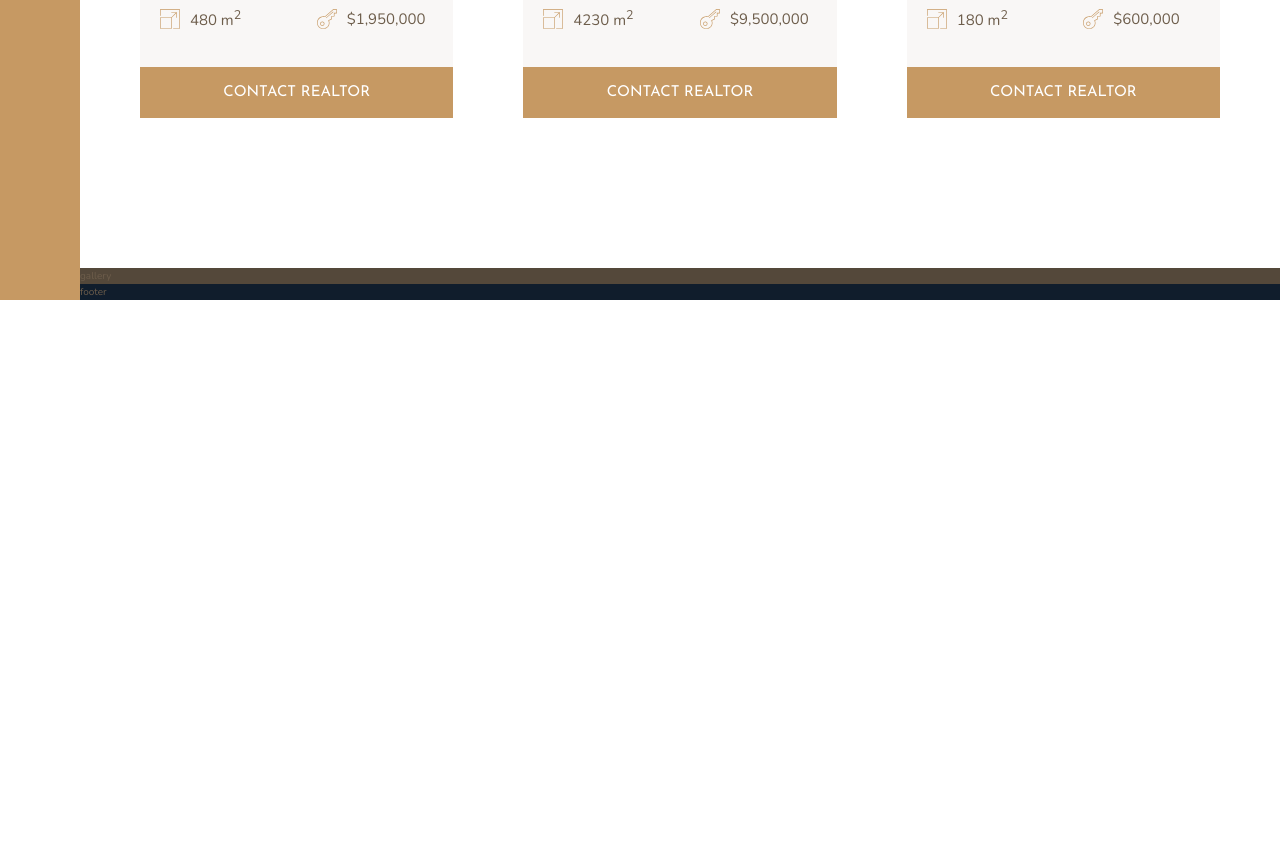
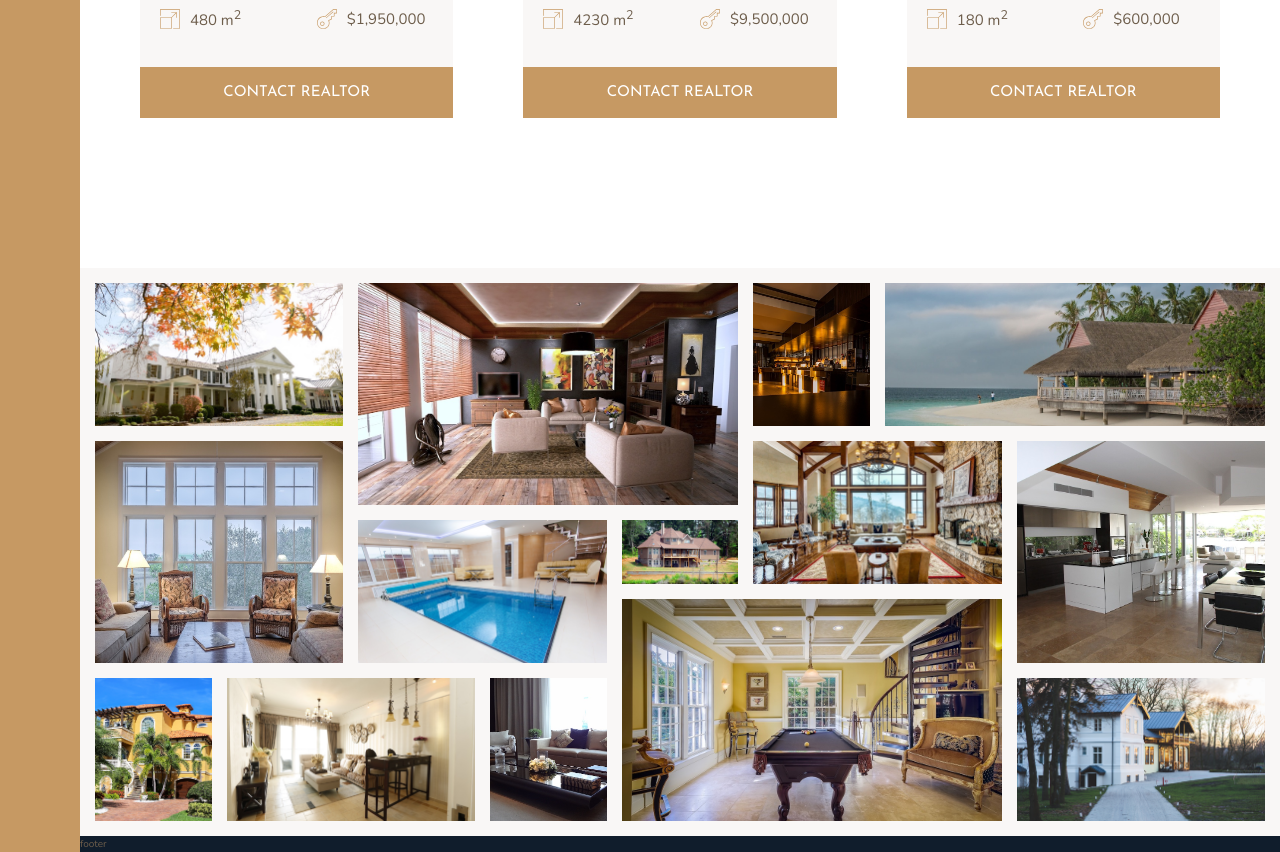
Before and after one commit to brentwhittaker/css-grid-layout-nexter, a website built with Parcel: page src/index.html in a window 1280 px wide. Shown: the part 2804-3656 px from the top of the page. Before the commit the page ends 3104 px from the top, so only its background shows below. Built offline with nearby package versions, Linux system fonts and the light colour scheme.

Commit message:
Impl gallery section markup and css

```diff
--- a/src/index.html
+++ b/src/index.html
@@ -307,7 +307,48 @@
     </div>
   </section>
   <section class="gallery">
-    gallery
+    <figure class="gallery__item gallery__item--1">
+      <img src="img/gal-1.jpeg" alt="Gallery image 1" class="gallery__img" />
+    </figure>
+    <figure class="gallery__item gallery__item--2">
+      <img src="img/gal-2.jpeg" alt="Gallery image 2" class="gallery__img" />
+    </figure>
+    <figure class="gallery__item gallery__item--3">
+      <img src="img/gal-3.jpeg" alt="Gallery image 3" class="gallery__img" />
+    </figure>
+    <figure class="gallery__item gallery__item--4">
+      <img src="img/gal-4.jpeg" alt="Gallery image 4" class="gallery__img" />
+    </figure>
+    <figure class="gallery__item gallery__item--5">
+      <img src="img/gal-5.jpeg" alt="Gallery image 5" class="gallery__img" />
+    </figure>
+    <figure class="gallery__item gallery__item--6">
+      <img src="img/gal-6.jpeg" alt="Gallery image 6" class="gallery__img" />
+    </figure>
+    <figure class="gallery__item gallery__item--7">
+      <img src="img/gal-7.jpeg" alt="Gallery image 7" class="gallery__img" />
+    </figure>
+    <figure class="gallery__item gallery__item--8">
+      <img src="img/gal-8.jpeg" alt="Gallery image 8" class="gallery__img" />
+    </figure>
+    <figure class="gallery__item gallery__item--9">
+      <img src="img/gal-9.jpeg" alt="Gallery image 9" class="gallery__img" />
+    </figure>
+    <figure class="gallery__item gallery__item--10">
+      <img src="img/gal-10.jpeg" alt="Gallery image 10" class="gallery__img" />
+    </figure>
+    <figure class="gallery__item gallery__item--11">
+      <img src="img/gal-11.jpeg" alt="Gallery image 11" class="gallery__img" />
+    </figure>
+    <figure class="gallery__item gallery__item--12">
+      <img src="img/gal-12.jpeg" alt="Gallery image 12" class="gallery__img" />
+    </figure>
+    <figure class="gallery__item gallery__item--13">
+      <img src="img/gal-13.jpeg" alt="Gallery image 13" class="gallery__img" />
+    </figure>
+    <figure class="gallery__item gallery__item--14">
+      <img src="img/gal-14.jpeg" alt="Gallery image 14" class="gallery__img" />
+    </figure>
   </section>
   <footer class="footer">
     footer
--- a/src/sass/_gallery.scss
+++ b/src/sass/_gallery.scss
@@ -1,4 +1,89 @@
 .gallery {
-  background-color: $color-grey-dark-1;
+  background-color: $color-grey-light-1;
   grid-column: full-start / full-end;
+
+  display: grid;
+  grid-template-columns: repeat(9, 1fr);
+  grid-template-rows: repeat(7, 5vw);
+  grid-gap: 1.5rem;
+  padding: 1.5rem;
+
+  &__item {
+    &--1 {
+      grid-row: 1 / span 2;
+      grid-column: 1 / span 2;
+    }
+
+    &--2 {
+      grid-row: 1 / span 3;
+      grid-column: 3 / span 3;
+    }
+
+    &--3 {
+      grid-row: 1 / span 2;
+      grid-column: 6 / 7;
+    }
+
+    &--4 {
+      grid-row: 1 / span 2;
+      grid-column: 7 / -1;
+    }
+
+    &--5 {
+      grid-row: 3 / span 3;
+      grid-column: 1 / span 2;
+    }
+
+    &--6 {
+      grid-row: 4 / span 2;
+      grid-column: 3 / span 2;
+    }
+
+    &--7 {
+      grid-row: 4 / 5;
+      grid-column: 5 / 6;
+    }
+
+    &--8 {
+      grid-row: 3 / span 2;
+      grid-column: 6 / span 2;
+    }
+
+    &--9 {
+      grid-row: 3 / span 3;
+      grid-column: 8 / -1;
+    }
+
+    &--10 {
+      grid-row: 6 / span 2;
+      grid-column: 1 / 2;
+    }
+
+    &--11 {
+      grid-row: 6 / span 2;
+      grid-column: 2 / span 2;
+    }
+
+    &--12 {
+      grid-row: 6 / span 2;
+      grid-column: 4 / 5;
+    }
+
+    &--13 {
+      grid-row: 5 / span 3;
+      grid-column: 5 / span 3;
+    }
+
+    &--14 {
+      grid-row: 6 / span 2;
+      grid-column: 8 / -1;
+    }
+  }
+
+  &__img {
+    width: 100%;
+    height: 100%;
+    object-fit: cover;
+    display: block;
+  }
 }
```
Also changed, not shown: src/css/style.css.
